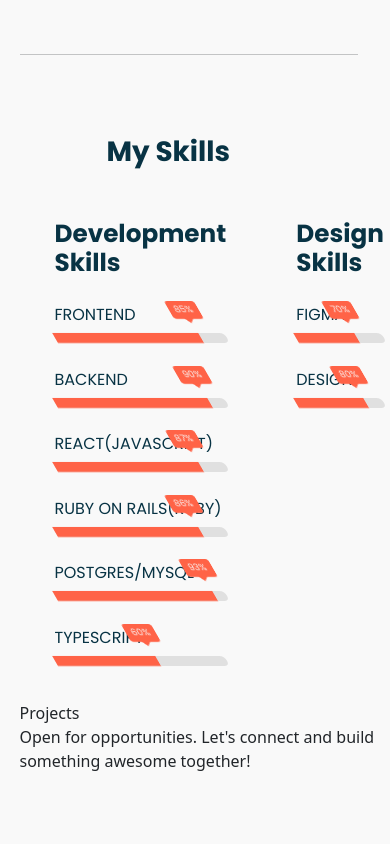
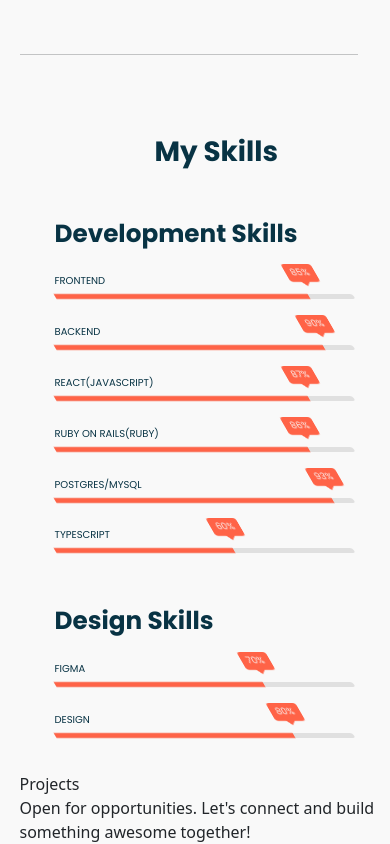
Before and after one commit to o-brayarn/portfolio, a React (Create React App) app: page / in a window 390 px wide. Shown: the part 2808-3652 px from the top of the page. Before the commit the page ends 3581 px from the top, so only its background shows below. Built offline with nearby package versions, Linux system fonts and the light colour scheme; a web font is replaced by a local one.

Commit message:
add mediaqueries

```diff
--- a/src/components/skills/skills.css
+++ b/src/components/skills/skills.css
@@ -122,3 +122,29 @@
     opacity: 1;
   }
 }
+
+/* Media Queries */
+@media screen and (max-width: 780px) {
+  .portfolio__skills {
+    margin-right: 2rem;
+  }
+  .skills__container {
+    flex-direction: column;
+  }
+  .portfolio__skills-box .title {
+    font-size: 12px;
+  }
+}
+@media screen and (max-width: 490px) {
+  .portfolio__skills-bar {
+    height: 0.3rem;
+  }
+
+  .skills__percentage .skills__tooltip {
+    right: -20px;
+    top: -30px;
+  }
+  .portfolio__skills-box .title {
+    font-size: 10px;
+  }
+}
```
